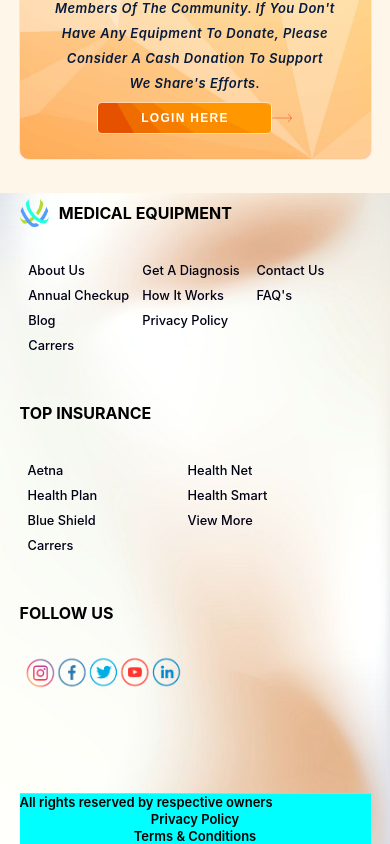
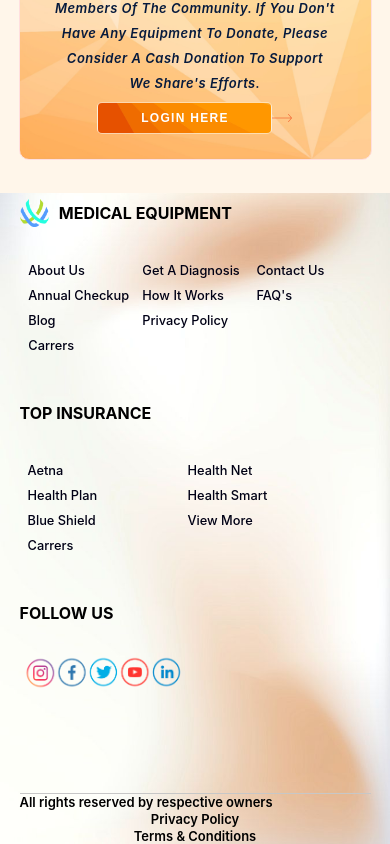
Before and after one commit to amaljithmk07/Med.Equip-MERN, a React (Create React App) app in the folder front-end/: page / in a window 390 px wide. Shown: the part 762-1606 px from the top of the page. Built offline with nearby package versions, Linux system fonts and the light colour scheme; no server answers.

Commit message:
update footer css

```diff
--- a/front-end/src/components/footer/Footer.css
+++ b/front-end/src/components/footer/Footer.css
@@ -253,7 +253,7 @@
     align-items: center;
     height: 20%;
     /* flex-wrap: wrap; */
-    background-color: aqua;
+    /* background-color: aqua; */
   }
   .footer-footer-1 {
     width: 50rem;
@@ -310,7 +310,7 @@
     align-items: center;
     height: 20%;
     flex-wrap: wrap;
-    background-color: aqua;
+    /* background-color: aqua; */
   }
   .footer-footer-1 {
     width: 50rem;
```
